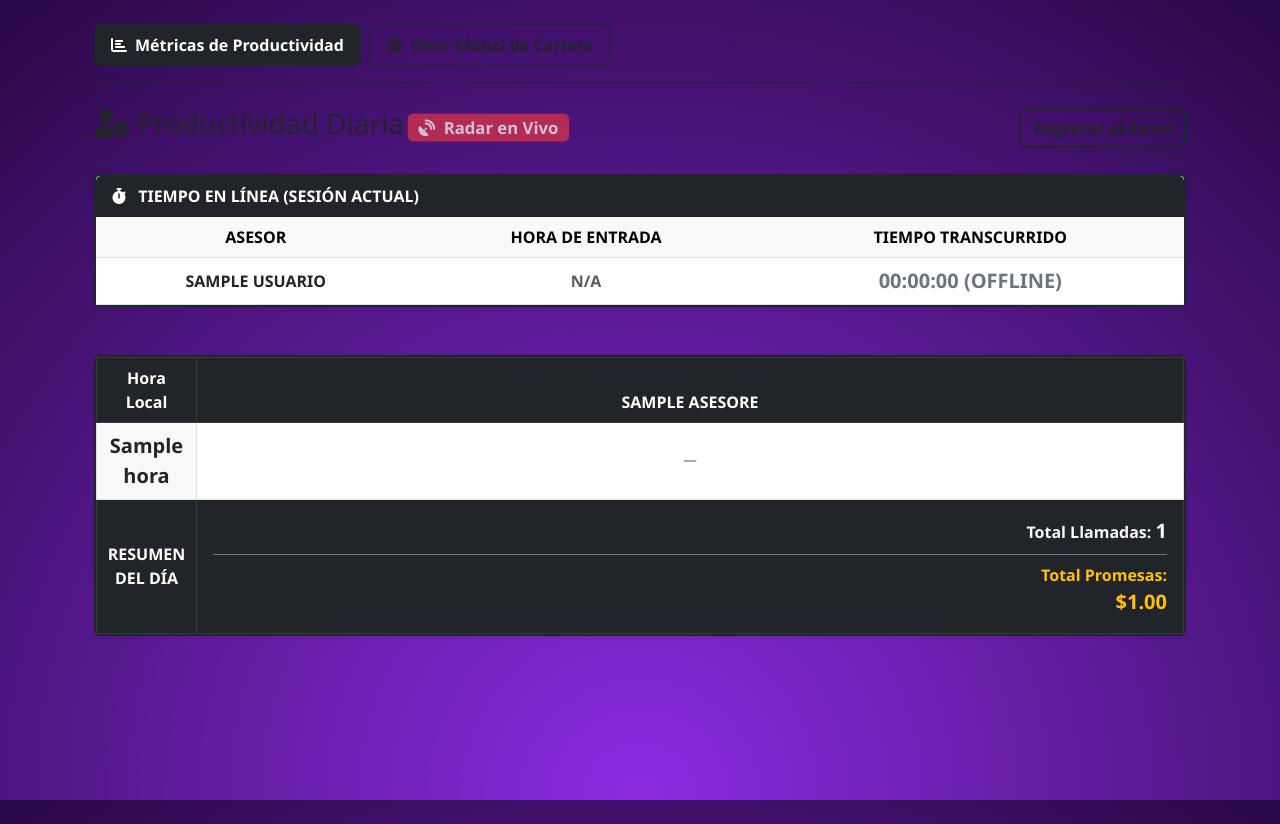
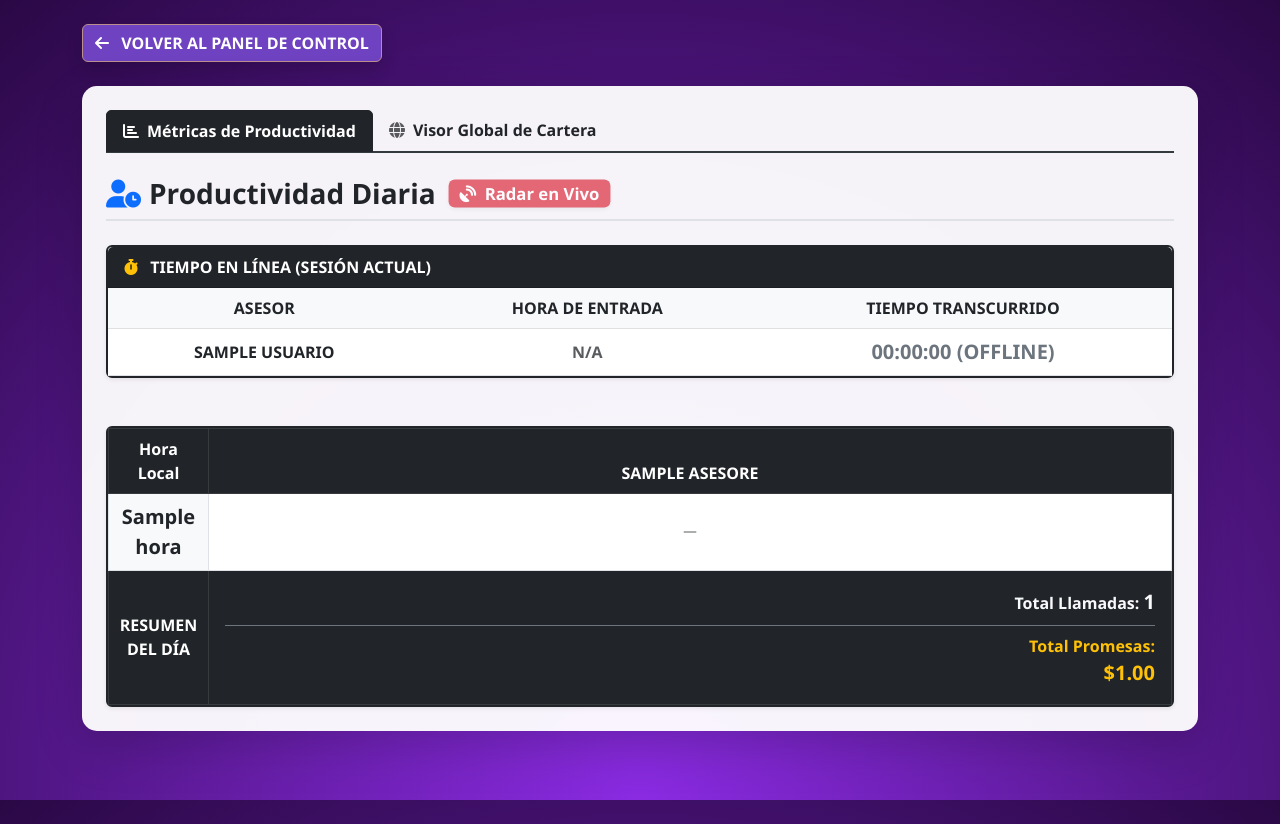
Before and after one commit to ApoyoDirecto-CRM/crm-apoyo-directo-final, a Flask app: template app/templates/productividad.html in a window 1280 px wide. Run offline with Flask 3, Linux system fonts and the light colour scheme; tables that the repository leaves empty hold one stand-in row (values such as "Sample post"); the template is opened without the code that fills it: values that come from a table or form of the project are taken from there, most other values are stand-ins (such as "Sample title", 1, 10 or a date in 2020).

Commit message:
Add files via upload

```diff
--- a/app/templates/dashboard.html
+++ b/app/templates/dashboard.html
@@ -99,7 +99,7 @@
 <script>
     document.addEventListener("DOMContentLoaded", function() {
         // Motor del Radar Invisible
-        { % if u.rol in ['GERENTE', 'SUPERVISOR'] %}
+        {% if u.rol in ['GERENTE', 'SUPERVISOR'] %}
         function escanearAsesores() {
             fetch("{{ url_for('main.api_estado_asesores') }}")
                 .then(response => response.json())
--- a/app/templates/gestionar_cliente.html
+++ b/app/templates/gestionar_cliente.html
@@ -185,9 +185,9 @@
                     <h1 class="fw-bold mb-5 display-4 text-dark text-decoration-underline" style="letter-spacing: 2px;">SCRIPT DE COBRANZA</h1>
                     <div class="w-75 text-center">
                         <p class="fs-2 lh-base text-dark">
-                            "Buen día, me comunico con <strong class="text-primary text-uppercase">{{ cliente.nombre }}</strong>. <br><br>
-                            El motivo de mi llamada es por su cuenta terminación <strong>{{ cliente.numero_cuenta[-4:] }}</strong>. Presenta un pago vencido de <strong class="text-danger">MXN ${{ "{:,.2f}".format(cliente.pago_vencido) }}</strong> con un atraso de <strong>{{ cliente.dias_de_mora }} días</strong>. <br><br>
-                            ¿Cuál es el motivo de su atraso y cómo podemos regularizarlo el día de hoy?"
+                            "Buen día, me comunico con el señor/señora <strong class="text-primary text-uppercase">{{ cliente.nombre }}</strong>. <br><br>
+                            Un gusto mi nombre es (TU NOMBRE) El motivo de mi llamada es por su cuenta terminación <strong>{{ cliente.numero_cuenta[-4:] }}</strong>. Que presenta un atraso de <strong class="text-danger">MXN ${{ "{:,.2f}".format(cliente.pago_vencido) }}</strong> con un total de <strong>{{ cliente.dias_de_mora }} días de atraso</strong>. <br><br>
+                            ¿Cuál es el motivo de su atraso y cómo podemos ayudarle a regularizarlo el día de hoy?"
                         </p>
                     </div>
                 </div>
--- a/app/templates/productividad.html
+++ b/app/templates/productividad.html
@@ -1,39 +1,54 @@
 {% extends "base.html" %}
 {% block content %}
-<div class="container-fluid mt-4">
 
-    <ul class="nav nav-pills mb-4 border-bottom border-dark pb-3">
+<div class="mb-4">
+    <a href="{{ url_for('main.dashboard') }}" class="btn fw-bold text-white shadow" style="background-color: #6f42c1; border: 1px solid #bc8f8f;">
+        <i class="fas fa-arrow-left me-2"></i> VOLVER AL PANEL DE CONTROL
+    </a>
+</div>
+
+<div class="card card-contenedor p-4 shadow-lg border-0">
+
+    <ul class="nav nav-tabs mb-4" style="border-bottom: 2px solid #343a40;">
         <li class="nav-item">
-            <a class="nav-link active bg-dark text-white fw-bold border border-dark me-2" href="{{ url_for('main.productividad') }}"><i class="fas fa-chart-bar me-2"></i>Métricas de Productividad</a>
+            <a class="nav-link active bg-dark text-white fw-bold border-dark" href="{{ url_for('main.productividad') }}" style="border-radius: 5px 5px 0 0;">
+                <i class="fas fa-chart-bar me-2"></i>Métricas de Productividad
+            </a>
         </li>
         <li class="nav-item">
-            <a class="nav-link text-dark fw-bold border border-dark" href="{{ url_for('main.visor_cartera') }}"><i class="fas fa-globe me-2"></i>Visor Global de Cartera</a>
+            <a class="nav-link text-dark fw-bold border-0" href="{{ url_for('main.visor_cartera') }}">
+                <i class="fas fa-globe me-2 text-muted"></i>Visor Global de Cartera
+            </a>
         </li>
     </ul>
 
-    <div class="d-flex justify-content-between align-items-center mb-4">
-        <h3><i class="fas fa-user-clock me-2"></i>Productividad Diaria <span class="badge bg-danger fs-6 heartbeat-badge"><i class="fas fa-satellite-dish me-1"></i> Radar en Vivo</span></h3>
-        <a href="{{ url_for('main.dashboard') }}" class="btn btn-outline-dark fw-bold border-2">Regresar al Panel</a>
+    <div class="d-flex align-items-center mb-4 pb-2 border-bottom border-2">
+        <h3 class="text-dark fw-bold mb-0">
+            <i class="fas fa-user-clock me-2 text-primary"></i>Productividad Diaria
+        </h3>
+        <span class="badge bg-danger fs-6 heartbeat-badge ms-3 shadow-sm">
+            <i class="fas fa-satellite-dish me-1"></i> Radar en Vivo
+        </span>
     </div>
 
     <div class="card shadow-sm border-dark border-2 mb-5">
         <div class="card-header bg-dark text-white fw-bold">
-            <i class="fas fa-stopwatch me-2"></i> TIEMPO EN LÍNEA (SESIÓN ACTUAL)
+            <i class="fas fa-stopwatch me-2 text-warning"></i> TIEMPO EN LÍNEA (SESIÓN ACTUAL)
         </div>
         <div class="card-body p-0">
             <table class="table table-hover mb-0 align-middle text-center">
                 <thead class="table-light">
                     <tr>
-                        <th>ASESOR</th>
-                        <th>HORA DE ENTRADA</th>
-                        <th>TIEMPO TRANSCURRIDO</th>
+                        <th class="text-dark fw-bold">ASESOR</th>
+                        <th class="text-dark fw-bold">HORA DE ENTRADA</th>
+                        <th class="text-dark fw-bold">TIEMPO TRANSCURRIDO</th>
                     </tr>
                 </thead>
                 <tbody id="contenedor-relojes">
                     {% for a in asesores_reales %}
                     <tr>
-                        <td class="fw-bold text-uppercase">{{ a.nombre }}</td>
-                        <td class="text-muted fw-bold text-primary">{{ a.login_cdmx.strftime('%H:%M:%S') if a.login_cdmx else 'N/A' }}</td>
+                        <td class="fw-bold text-uppercase text-dark">{{ a.nombre }}</td>
+                        <td class="text-muted fw-bold">{{ a.login_cdmx.strftime('%H:%M:%S') if a.login_cdmx else 'N/A' }}</td>
                         <td class="fw-bold fs-5 cronometro-metrica {% if a.is_online %}text-primary{% else %}text-secondary{% endif %}"
                             data-login="{{ a.ultimo_login.isoformat() if a.ultimo_login else '' }}"
                             data-actividad="{{ a.ultima_actividad.isoformat() if a.ultima_actividad else '' }}"
@@ -62,7 +77,7 @@
                     <tbody>
                         {% for hora, datos_asesores in reporte.items() %}
                         <tr>
-                            <td class="text-center fw-bold bg-light fs-5">{{ hora }}</td>
+                            <td class="text-center fw-bold bg-light fs-5 text-dark">{{ hora }}</td>
 
                             {% for asesor in asesores %}
                             <td class="p-3">
@@ -71,7 +86,7 @@
                                         {% for resultado, cantidad in datos_asesores[asesor]['resultados'].items() %}
                                             <div class="d-flex justify-content-between mb-1 border-bottom border-light pb-1">
                                                 <span class="text-muted fw-bold">{{ resultado }}</span>
-                                                <span class="badge {% if resultado == 'Promesa de Pago' %}bg-success{% elif resultado == 'Realizó Pago' %}bg-primary{% else %}bg-secondary{% endif %}">
+                                                <span class="badge {% if resultado == 'Promesa de Pago' %}bg-success{% elif resultado == 'Realizó Pago' %}bg-primary{% else %}bg-secondary{% endif %} shadow-sm">
                                                     {{ cantidad }}
                                                 </span>
                                             </div>
@@ -121,6 +136,7 @@
             </div>
         </div>
     </div>
+
 </div>
 
 <style>
@@ -137,7 +153,6 @@
 <script>
     let relojInterval;
 
-    // 1. Lógica matemática de los cronómetros
     function actualizarCronometros() {
         const ahora = new Date();
         document.querySelectorAll('.cronometro-metrica').forEach(celda => {
@@ -170,45 +185,36 @@
         });
     }
 
-    // 2. Encendido seguro de relojes (Evita que se multipliquen)
     function iniciarRelojes() {
         if (relojInterval) clearInterval(relojInterval);
         actualizarCronometros();
         relojInterval = setInterval(actualizarCronometros, 1000);
     }
 
-    // 3. El Escáner de la Sombra (Shadow Fetching)
     function escanearTableroEnVivo() {
-        // Pide al servidor la página actual en silencio
         fetch(window.location.href)
             .then(response => response.text())
             .then(html => {
-                // Parsea el código como si fuera un documento oculto
                 const parser = new DOMParser();
                 const doc = parser.parseFromString(html, "text/html");
 
-                // Extrae SOLO los datos de los relojes y reemplaza la tabla
                 const nuevosRelojes = doc.getElementById('contenedor-relojes');
                 if (nuevosRelojes) {
                     document.getElementById('contenedor-relojes').innerHTML = nuevosRelojes.innerHTML;
                 }
 
-                // Extrae SOLO los datos de productividad (Dinero/Llamadas) y reemplaza la tabla
                 const nuevoReporte = doc.getElementById('contenedor-reporte');
                 if (nuevoReporte) {
                     document.getElementById('contenedor-reporte').innerHTML = nuevoReporte.innerHTML;
                 }
 
-                // Reinicia los cronómetros para que sigan corriendo en la nueva tabla inyectada
                 iniciarRelojes();
             })
             .catch(error => console.error("Error en el Radar:", error));
     }
 
-    // Arranque Inicial
     document.addEventListener("DOMContentLoaded", function() {
         iniciarRelojes();
-        // Ejecuta el escáner cada 10 segundos
         setInterval(escanearTableroEnVivo, 10000);
     });
 </script>
```
